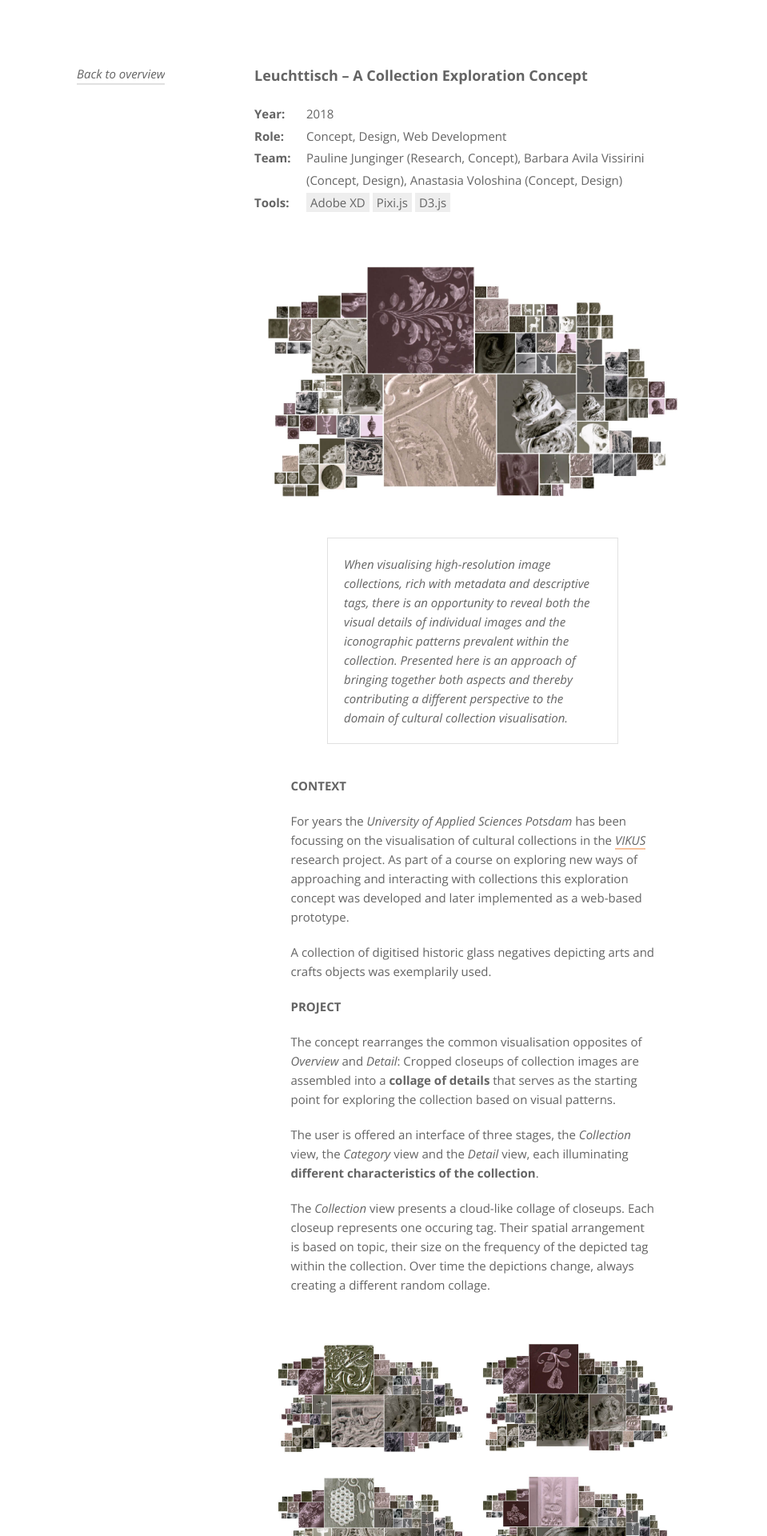
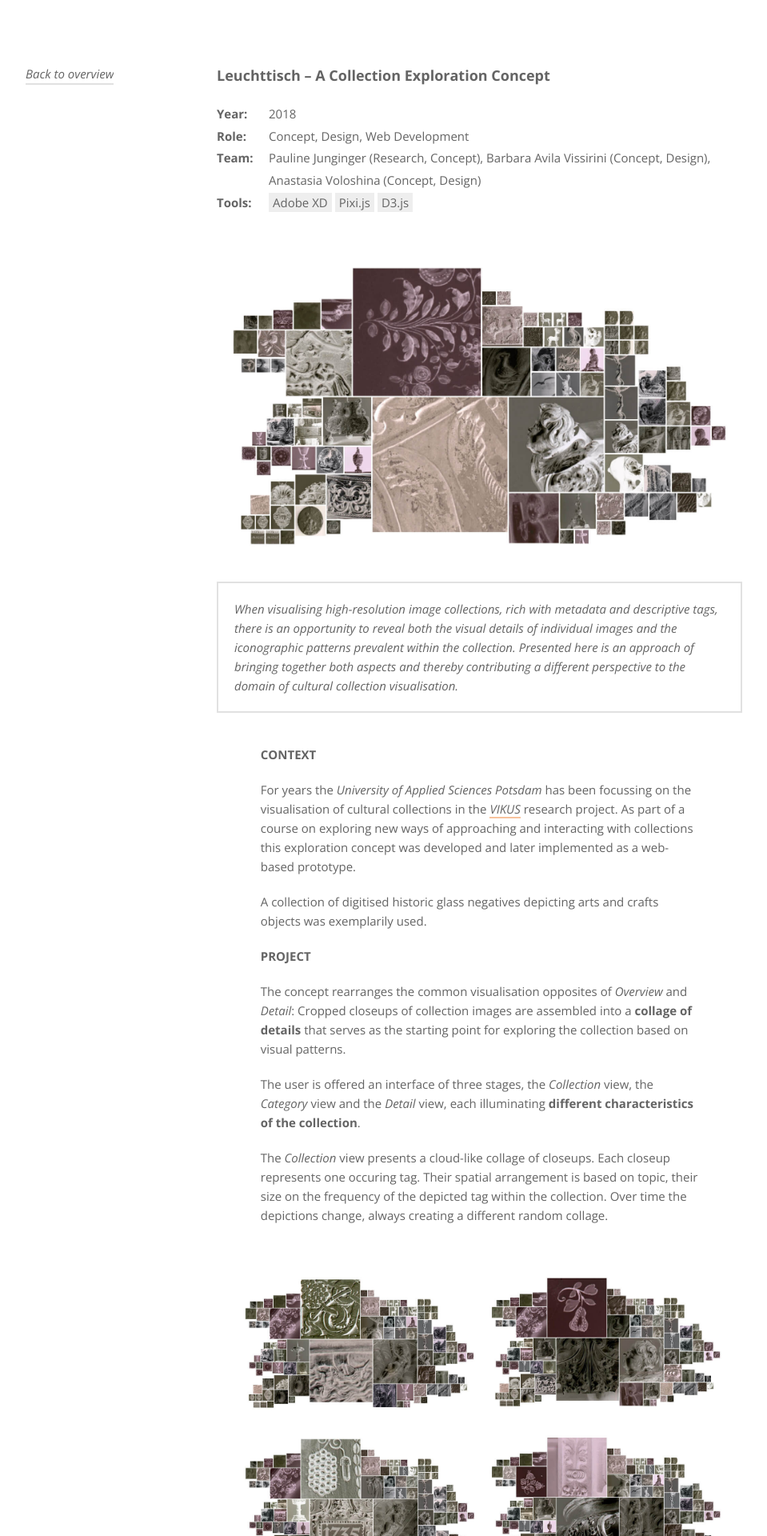
Before and after one commit to dnsos/deinns, a Jekyll site: the page built from _pages/leuchttisch.md, in a window 1280 px wide. Shown: the top 1920 px of the page at 80% size, without its empty margins (160-1119 px from the left). Built offline with Jekyll 4.4.1, drawn with Linux system fonts in a browser that asks for light colours.

Commit message:
Various spacing and image changes

```diff
--- a/_pages/leuchttisch.md
+++ b/_pages/leuchttisch.md
@@ -36,22 +36,22 @@
 
 Selecting a closeup, and therefore a tag, opens the _Category_ view that appears as a traditional image grid, displaying all closeups referring to the selected tag.
 
-{:.m-image__fullwidth}
+{:.m-image__fullwidth .m-image__border}
 ![Leuchttisch: Hover Interaction]({{site.baseurl}}/img/leuchttisch_tag-hover.jpg)
 
 Selecting a closeup in the _Category_ view leads to the _Detail_ view that allows interactive examination of a specific image by highlighting areas of interest.
 
-{:.m-image__fullwidth}
+{:.m-image__fullwidth .m-image__border}
 ![Leuchttisch: Object Hover]({{site.baseurl}}/img/leuchttisch_object_animation.gif)
 
 This view is gradually zoomable, with the full-resolution image and all its visual details being displayed.
 
-{:.m-image__fullwidth}
+{:.m-image__fullwidth .m-image__border}
 ![Leuchttisch: Object Zoom]({{site.baseurl}}/img/leuchttisch_object-zoom.jpg)
 
 Selected areas of interest remain highlighted when zooming in.
 
-{:.m-image__fullwidth}
+{:.m-image__fullwidth .m-image__border}
 ![Leuchttisch: Object Zoom]({{site.baseurl}}/img/leuchttisch_object-zoom-2.jpg)
 
 All views are interconnected and invite for __serendipitous paths__ through the collection, this way aiming for __unconventional exploration and sense-making__.
--- a/_scss/_about.scss
+++ b/_scss/_about.scss
@@ -1,7 +1,7 @@
 .c-about {
     padding: calc(var(--grid-spacing) / 2);
     margin-bottom: var(--grid-spacing);
-    border: .1rem solid var(--color-primary);
+    border: .2rem solid var(--color-primary);
 
     noscript p {
       padding: calc(var(--grid-spacing) / 4);
--- a/_scss/_base.scss
+++ b/_scss/_base.scss
@@ -19,11 +19,12 @@
 .root {
     position: relative;
     display: grid;
-    grid-gap: var(--grid-spacing);
+    grid-gap: calc(var(--grid-spacing) / 2);
     grid-template-areas:
       "sidebar"
       "content";
     width: 100%;
+    max-width: 100rem;
     margin: 0 auto;
     padding: 2rem 2rem 0;
     animation: fadein 1s; }
@@ -42,11 +43,6 @@
       width: 70%;
       padding: 8rem 0 0; }
 
-  }
-
-  @media (min-width: 1250px) {
-    .root {
-      width: 60%; }
   }
 
   .c-main {
--- a/_scss/_intro.scss
+++ b/_scss/_intro.scss
@@ -31,6 +31,8 @@
   }
 
   .c-contact {
+    margin-bottom: calc(var(--grid-spacing) / 2);
+
     ul, li {
       margin-bottom: 0;
     }
--- a/_scss/_projects.scss
+++ b/_scss/_projects.scss
@@ -106,23 +106,25 @@
             padding: calc(var(--grid-spacing) / 2);
             margin: 0 auto var(--grid-spacing);
             font-style: italic;
-            border: .1rem solid var(--color-primary);
-        }
-
-        @media (min-width: 850px) {
-          p:nth-of-type(2) {
-            grid-column: 3 / 11;
-          }
+            border: .2rem solid var(--color-primary);
         }
 
         img {
             width: 100%;
             height: auto;
-            padding: calc(var(--grid-spacing) / 2) 0;
+            /*margin: calc(var(--grid-spacing) / 2) 0;*/
+        }
+
+        .m-image__border {
+          img {
+            border: .1rem solid var(--color-primary);
+          }
         }
 
         .m-image__fullwidth {
           grid-column: 1 / 13;
+          margin: calc(var(--grid-spacing) / 2) 0 var(--grid-spacing);
+          line-height: 0;
         }
     }
 }
```
